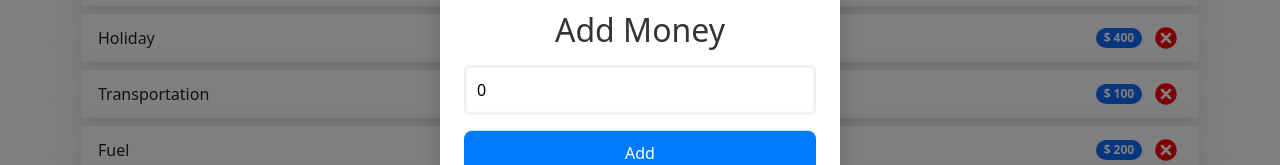
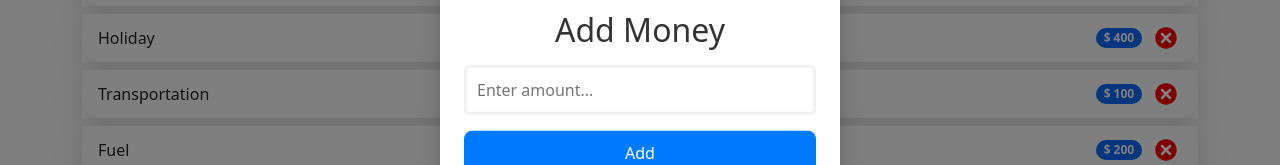
Before and after one commit to m-radjabova/vite-project, a React app: page / in a window 1280 px wide. Both pictures are taken after a click on the button "Add". Shown: the part 307-472 px from the top of the page. Built offline with nearby package versions, Linux system fonts and the light colour scheme; the HTML template or start-up script is replaced by a standard one.

Commit message:
o'zgarildi

```diff
--- a/src/component/Display.tsx
+++ b/src/component/Display.tsx
@@ -24,18 +24,19 @@ interface DisplayProps {
 
 function Display({ money, remaining, spent, addMoney }: DisplayProps) {
   const [open, setOpen] = useState(false);
-  const [amount, setAmount] = useState<number>(0);
+  const [amount, setAmount] = useState<string>("");
 
   const handleOpen = () => setOpen(true);
   const handleClose = () => setOpen(false);
 
   const handleAddMoney = () => {
-    if (amount > 0) {
-      addMoney(amount);
-      setAmount(0);
+    const numericAmount = Number(amount);
+    if (numericAmount > 0) {
+      addMoney(numericAmount);
+      setAmount("");
       handleClose();
     } else {
-      alert("iltimos to'g'ri qiymat kiriting");
+      alert("Iltimos, to'g'ri qiymat kiriting!");
     }
   };
 
@@ -66,9 +67,9 @@ function Display({ money, remaining, spent, addMoney }: DisplayProps) {
           <p id="modal-modal-description" style={{ marginBottom: '16px', textAlign: 'center', color: '#555' }}>
             <input
               type="number"
-              placeholder="Enter amount"
+              placeholder="Enter amount..."
               value={amount}
-              onChange={(e) => setAmount(Number(e.target.value))}
+              onChange={(e) => setAmount(e.target.value)}
               style={{
                 width: '100%',
                 padding: '10px',
```
